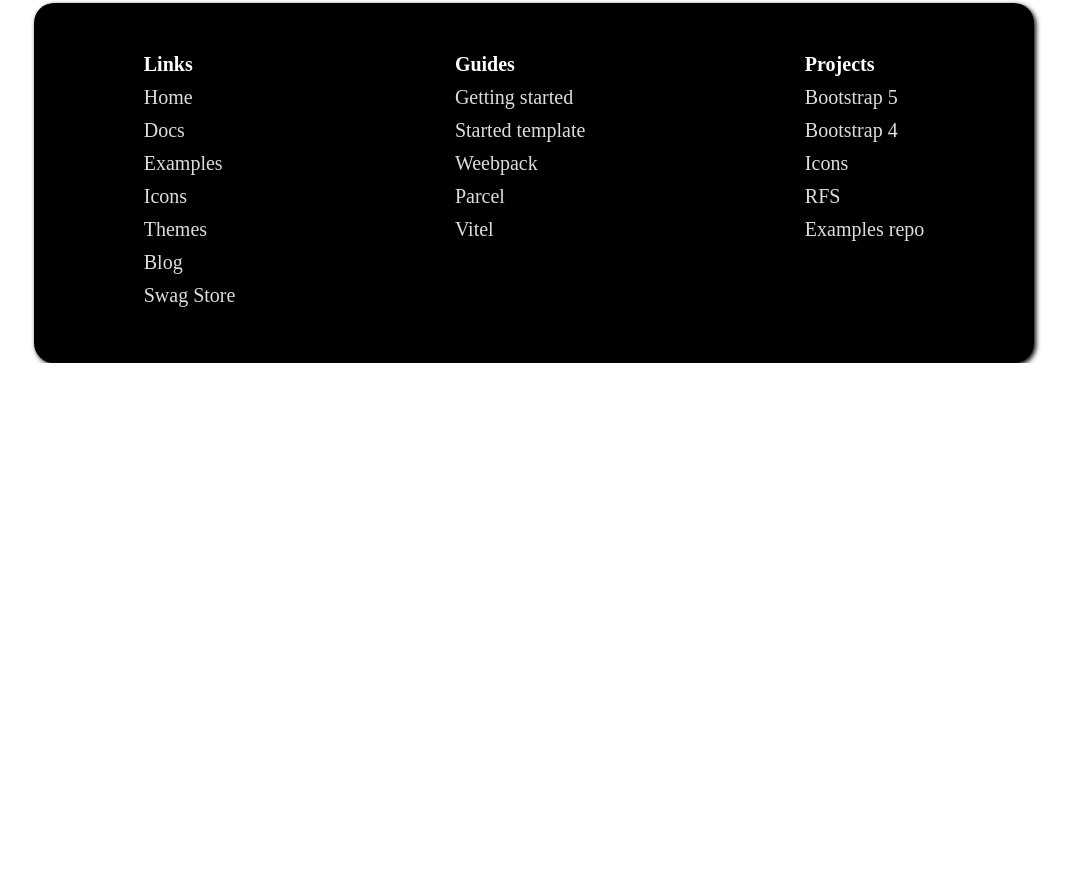
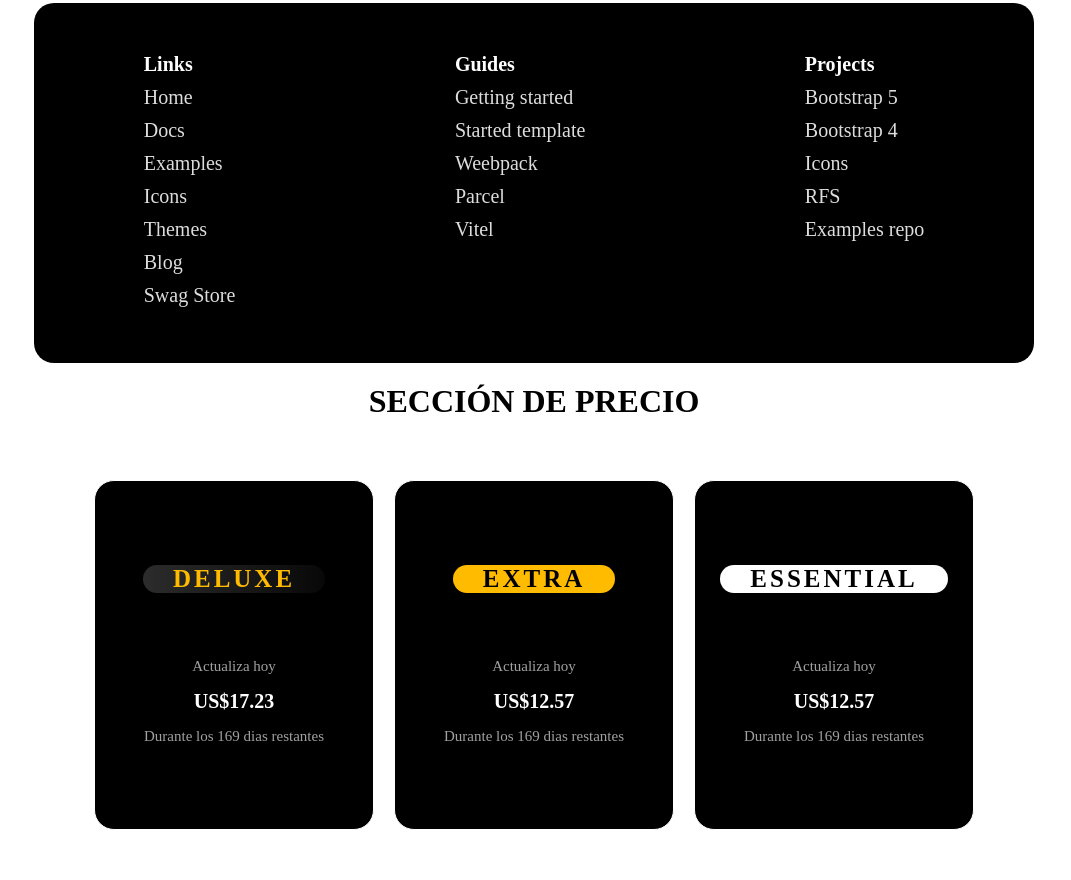
Before and after one commit to JulianDiaz454/actividad_c_modulo_flex, a plain HTML site: page index.html in a window 1280 px wide. Shown: the part 2030-2910 px from the top of the page, without its empty margins (106-1177 px from the left). Before the commit the page ends 2393 px from the top, so only its background shows below. Drawn offline with nearby package versions, Linux system fonts and the light colour scheme.

Commit message:
Creación del componente de precios. Actualización: Nueva hoja de estilos para el componente 9, nuevo @importa en la hioja de estilos principal, se actualizo la estructura html para el nuevo componente

```diff
--- a/index.html
+++ b/index.html
@@ -115,5 +115,29 @@
             <li class="footer__items">Examples repo</li>
         </ul>
     </div>
+
+    <h1 class="titulos">SECCIÓN DE PRECIO</h1>
+    <div class="seccion-precios">
+        <div class="seccion-precios_card">
+            <h2 class="seccion-precios_card-titulo">DELUXE</h2>
+            <p class="seccion-precios_card-textos">Actualiza hoy</p>
+            <div class="seccion-precios_card-precio">US$17.23</div>
+            <p class="seccion-precios_card-textos">Durante los 169 dias restantes</p>
+        </div>
+
+        <div class="seccion-precios_card">
+            <h2 class="seccion-precios_card-titulo--extra">EXTRA</h2>
+            <p class="seccion-precios_card-textos">Actualiza hoy</p>
+            <div class="seccion-precios_card-precio">US$12.57</div>
+            <p class="seccion-precios_card-textos">Durante los 169 dias restantes</p>
+        </div>
+
+        <div class="seccion-precios_card">
+            <h2 class="seccion-precios_card-titulo--essential">ESSENTIAL</h2>
+            <p class="seccion-precios_card-textos">Actualiza hoy</p>
+            <div class="seccion-precios_card-precio">US$12.57</div>
+            <p class="seccion-precios_card-textos">Durante los 169 dias restantes</p>
+        </div>
+    </div>
 </body>
 </html>
--- a/styles-footer.css
+++ b/styles-footer.css
@@ -3,7 +3,6 @@
     margin: 0 auto;
     background-color: black;
     border-radius: 20px;
-    box-shadow: 2px 2px 5px;
     max-width: 1000px;
     min-height: 360px;
     justify-content: space-around;
--- /dev/null
+++ b/styles-prices.css
@@ -0,0 +1,64 @@
+.seccion-precios {
+    margin: 0 auto;
+    max-width: 1000px;
+    min-height: 450px;
+    display: flex;
+    justify-content: center;
+    align-items: center;
+    gap: 20px;
+}
+
+.seccion-precios_card {
+    display: flex;
+    flex-direction: column;
+    justify-content: center;
+    gap: 15px;
+    align-items: center;
+    min-width: 280px;
+    min-height: 350px;
+    background-color: #000;
+    border: white 0.5px solid;
+    border-radius: 20px;
+    display: flex;
+}
+
+.seccion-precios_card-titulo {
+    background-image: linear-gradient(to right, #2c2c2c, #080808);
+    padding: 0px 30px 0px 30px;
+    border-radius: 20px;
+    color: #ffbb00;
+    font-size: 25px;
+    margin-bottom: 50px;
+    letter-spacing: 3px;
+}
+
+.seccion-precios_card-textos {
+    color: #a1a1a1;
+    font-size: 15px;
+}
+
+.seccion-precios_card-precio {
+    color: white;
+    font-size: 20px;
+    font-weight: bold;
+}
+
+.seccion-precios_card-titulo--extra {
+    background-color: #ffbb00;
+    padding: 0px 30px 0px 30px;
+    border-radius: 20px;
+    color: #000;
+    font-size: 25px;
+    margin-bottom: 50px;
+    letter-spacing: 3px;
+}
+
+.seccion-precios_card-titulo--essential {
+    background-color: #ffffff;
+    padding: 0px 30px 0px 30px;
+    border-radius: 20px;
+    color: #000;
+    font-size: 25px;
+    margin-bottom: 50px;
+    letter-spacing: 3px;
+}
--- a/styles.css
+++ b/styles.css
@@ -6,6 +6,7 @@
 @import url(styles-tasks.css);
 @import url(styles-testimonial.css);
 @import url(styles-footer.css);
+@import url(styles-prices.css);
 
 * {
     margin: 0;
```
